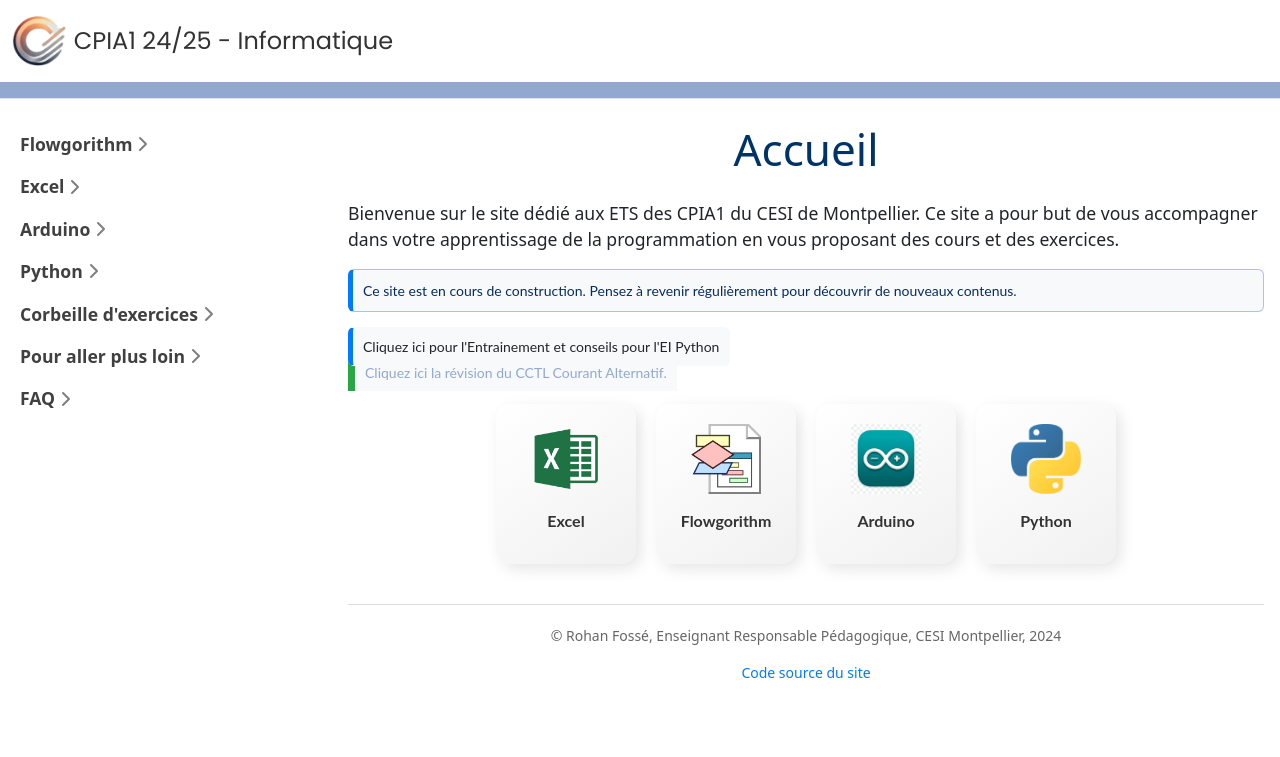
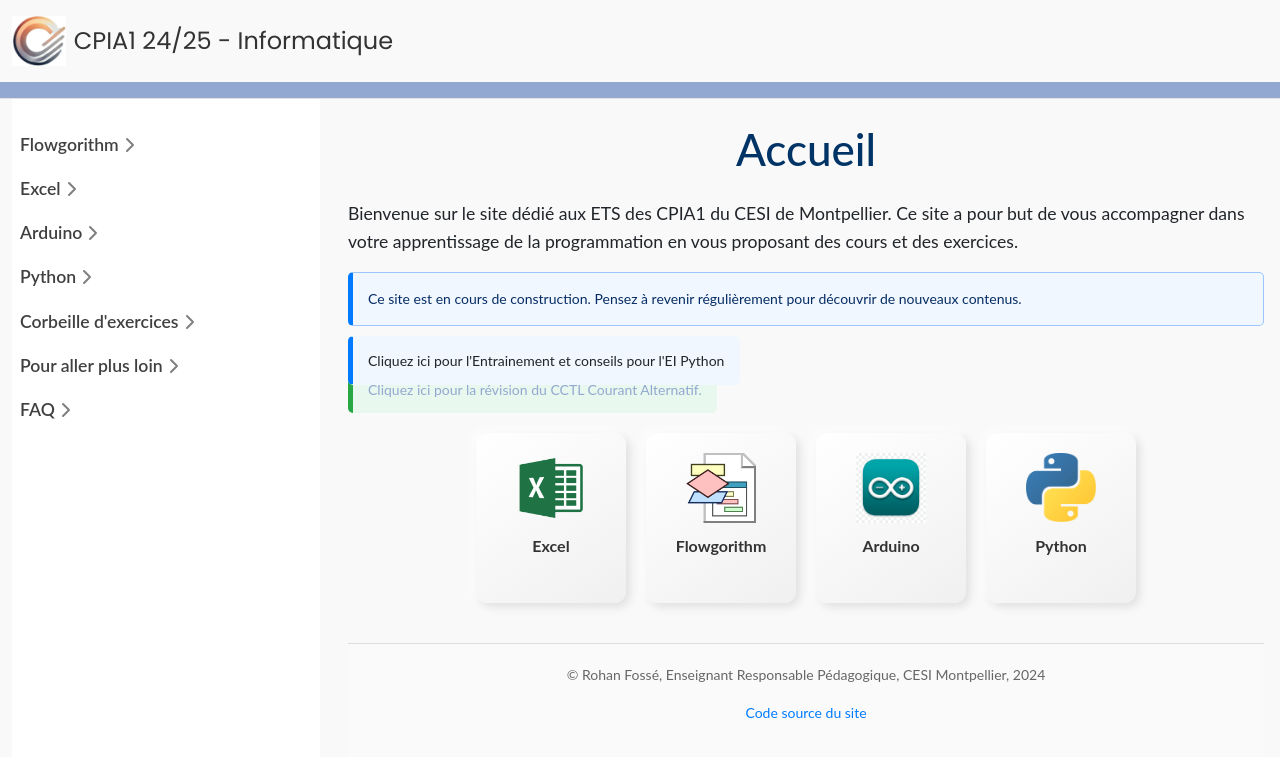
Before and after one commit to rohanfosse/CPIA1-info, a Jekyll site: the page built from index.md, in a window 1280 px wide and 900 px high. Shown: the top 757 px of the window. Built offline with Jekyll 4.4.1, drawn with Linux system fonts in a browser that asks for light colours; nearby versions of some CDN libraries; Markdown is read by kramdown in place of the engine named in the settings; some of the changed lines change nothing that is shown.

Commit message:
update css

```diff
--- a/index.md
+++ b/index.md
@@ -4,13 +4,22 @@ layout: lesson-content
 ---
 
 <style>
+/* Styles principaux */
+body {
+  font-family: 'Lato', sans-serif;
+  line-height: 1.6;
+  margin: 0;
+  padding: 0;
+  background-color: #f9f9f9;
+}
+
 /* Zones cliquables */
 .clickable-zones {
   display: flex;
   justify-content: center;
   flex-wrap: wrap;
   gap: 20px;
-  margin-top: 20px;
+  margin-top: 30px;
 }
 
 .zone {
@@ -18,12 +27,12 @@ layout: lesson-content
   flex-direction: column;
   align-items: center;
   text-decoration: none;
-  background: linear-gradient(145deg, #ffffff, #f1f1f1);
-  box-shadow: 5px 5px 15px rgba(0, 0, 0, 0.1), -5px -5px 15px rgba(255, 255, 255, 0.7);
-  border-radius: 15px;
+  background: linear-gradient(145deg, #ffffff, #f0f0f0);
+  box-shadow: 4px 4px 10px rgba(0, 0, 0, 0.1), -4px -4px 10px rgba(255, 255, 255, 0.7);
+  border-radius: 12px;
   padding: 20px;
-  width: 140px;
-  height: 160px;
+  width: 150px;
+  height: 170px;
   transition: transform 0.3s ease, box-shadow 0.3s ease;
   opacity: 0;
   transform: translateY(20px);
@@ -36,19 +45,20 @@ layout: lesson-content
 .zone:nth-child(4) { animation-delay: 0.4s; }
 
 .zone:hover {
-  transform: scale(1.05) translateY(-5px);
-  box-shadow: 10px 10px 20px rgba(0, 0, 0, 0.2), -10px -10px 20px rgba(255, 255, 255, 0.9);
+  transform: scale(1.05) translateY(-8px);
+  box-shadow: 6px 6px 15px rgba(0, 0, 0, 0.2), -6px -6px 15px rgba(255, 255, 255, 0.9);
 }
 
 .zone .icon {
   width: 70px;
   height: 70px;
-  margin-bottom: 15px;
-  transition: transform 0.3s ease;
+  margin-bottom: 10px;
+  transition: transform 0.3s ease, filter 0.3s ease;
 }
 
 .zone:hover .icon {
   transform: scale(1.1);
+  filter: brightness(1.1);
 }
 
 .zone .icon img {
@@ -57,11 +67,11 @@ layout: lesson-content
 }
 
 .zone p {
-  font-family: 'Lato', sans-serif;
   color: #333;
   font-size: 16px;
   font-weight: bold;
   text-align: center;
+  margin: 0;
 }
 
 @media (max-width: 768px) {
@@ -84,20 +94,30 @@ layout: lesson-content
 /* Alertes */
 .alert {
   border-left: 5px solid #007bff;
-  background-color: #f8f9fa;
-  padding: 10px;
-  font-family: 'Lato', sans-serif;
+  background-color: #f1f7ff;
+  padding: 15px;
+  font-size: 14px;
   margin-bottom: 20px;
-  font-size: 14px;
+  border-radius: 5px;
+  transition: background-color 0.3s ease;
+}
+
+.alert:hover {
+  background-color: #e7f1ff;
 }
 
 .new-alert {
-  border-left: 7px solid #28a745;
-  background-color: #f8f9fa;
-  padding: 10px;
-  font-family: 'Lato', sans-serif;
+  border-left: 5px solid #28a745;
+  background-color: #e8f8ee;
+  padding: 15px;
+  font-size: 14px;
   margin-bottom: 20px;
-  font-size: 14px;
+  border-radius: 5px;
+  transition: background-color 0.3s ease;
+}
+
+.new-alert:hover {
+  background-color: #dff3e8;
 }
 
 /* Footer */
@@ -108,6 +128,7 @@ layout: lesson-content
   color: #666;
   padding: 20px;
   border-top: 1px solid #ddd;
+  background-color: #fafafa;
 }
 
 .footer a {
@@ -119,6 +140,7 @@ layout: lesson-content
   text-decoration: underline;
 }
 
+/* Animations */
 @keyframes fadeIn {
   to {
     opacity: 1;
@@ -134,35 +156,35 @@ layout: lesson-content
 {% include alert.html text="Ce site est en cours de construction. Pensez à revenir régulièrement pour découvrir de nouveaux contenus." type="info" %}
 
 <div class="intro-text">
-<a href="EI-python.html" class="alert">Cliquez ici pour l'Entrainement et conseils pour l'EI Python</a>
+  <a href="EI-python.html" class="alert">Cliquez ici pour l'Entrainement et conseils pour l'EI Python</a>
 </div>
 
 <div class="intro-text">
-<a href="Courant-alternatif.html" class="new-alert">Cliquez ici la révision du CCTL Courant Alternatif.</a>
+  <a href="Courant-alternatif.html" class="new-alert">Cliquez ici pour la révision du CCTL Courant Alternatif.</a>
 </div>
 
 <div class="clickable-zones">
   <a href="content/00-Excel/01-Cours.html" class="zone" aria-label="Accéder au cours Excel">
     <div class="icon">
-      <img src="images/excel.png" alt="Excel Icon">
+      <img src="images/excel.png" alt="Icône Excel">
     </div>
     <p>Excel</p>
   </a>
   <a href="content/01-flowgorithme/00-Introduction.html" class="zone" aria-label="Accéder au cours Flowgorithm">
     <div class="icon">
-      <img src="images/flowgorithm.png" alt="Flowgorithm Icon">
+      <img src="images/flowgorithm.png" alt="Icône Flowgorithm">
     </div>
     <p>Flowgorithm</p>
   </a>
   <a href="content/02-arduino/00-Introduction.html" class="zone" aria-label="Accéder au cours Arduino">
     <div class="icon">
-      <img src="images/arduino.png" alt="Arduino Icon">
+      <img src="images/arduino.png" alt="Icône Arduino">
     </div>
     <p>Arduino</p>
   </a>
   <a href="content/03-python/0-avantCommencer.html" class="zone" aria-label="Accéder au cours Python">
     <div class="icon">
-      <img src="images/python.png" alt="Python Icon">
+      <img src="images/python.png" alt="Icône Python">
     </div>
     <p>Python</p>
   </a>
```
